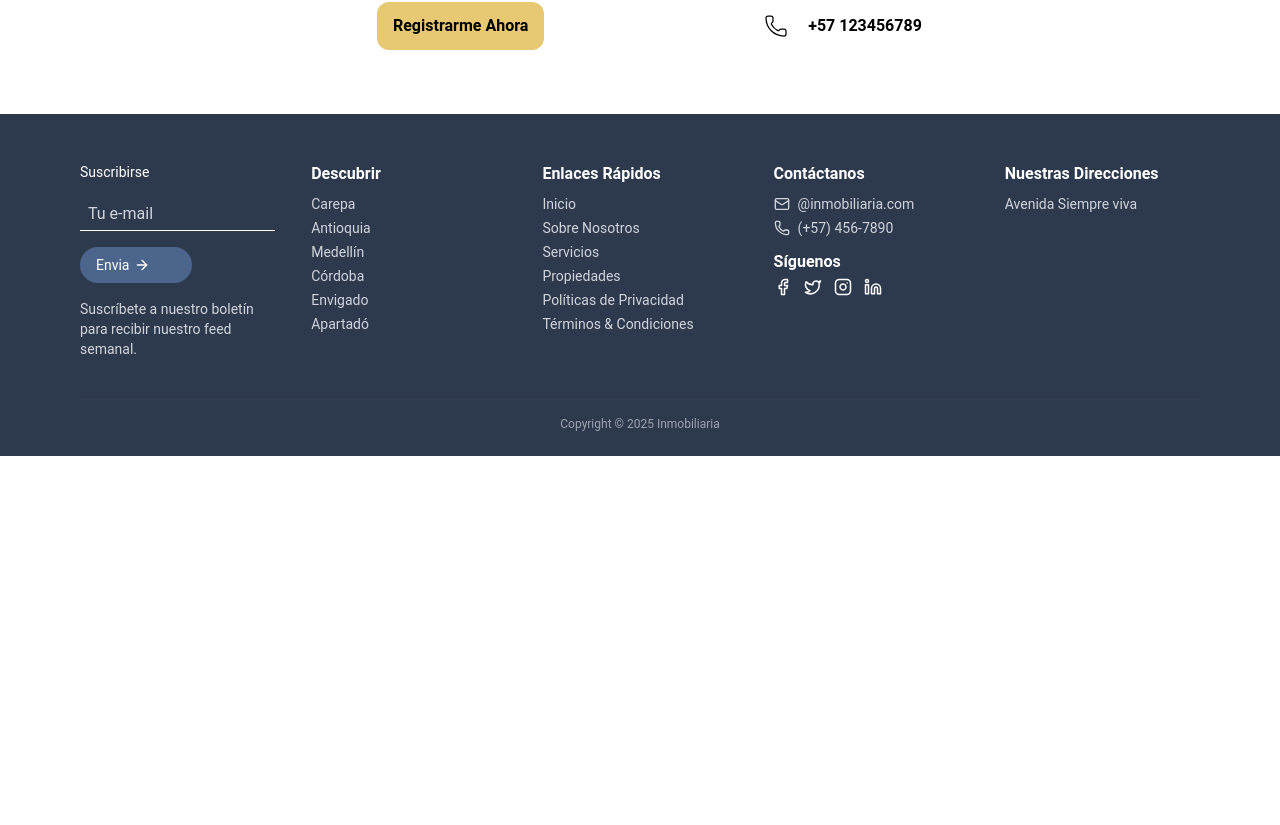
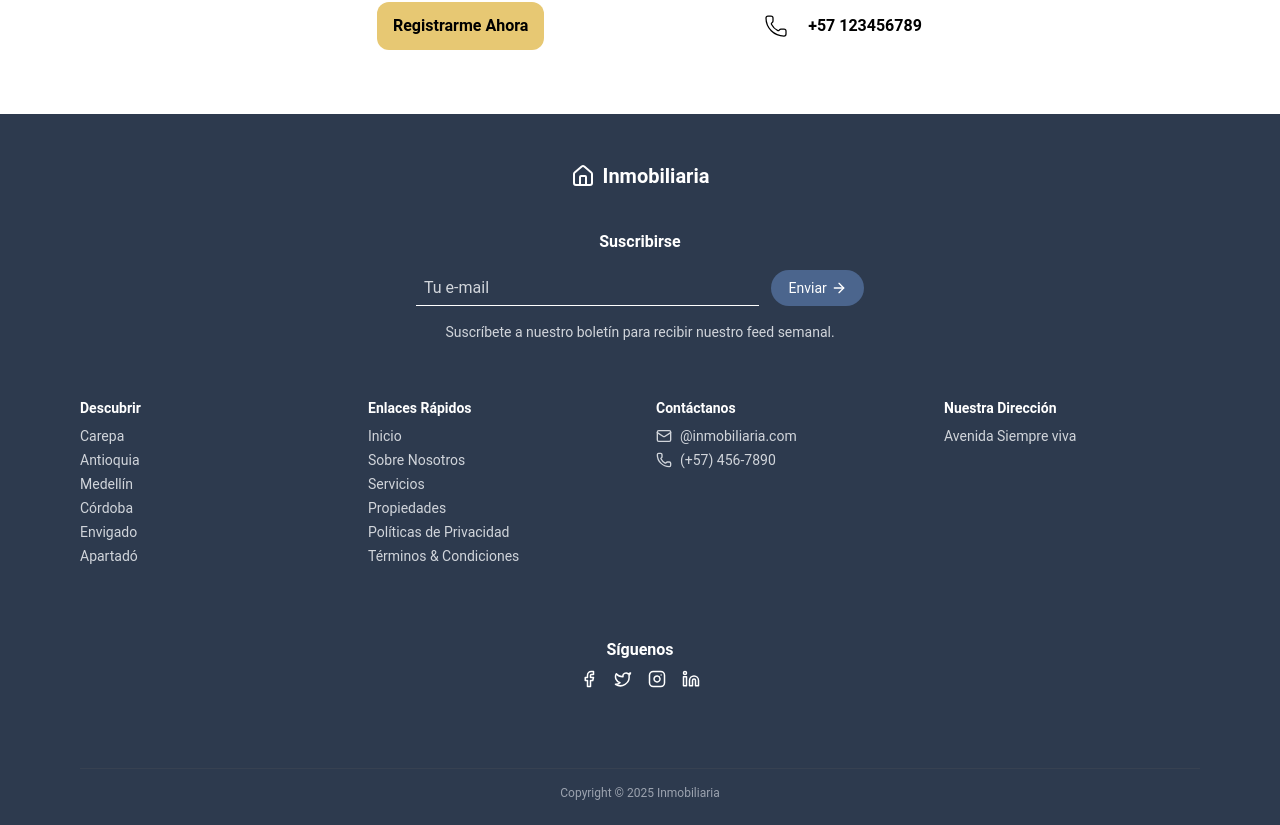
Before and after one commit to MiguelRicardo2003/Frontend-Inmobiliaria, a React (Vite) app: page / in a window 1280 px wide. Shown: the part 3967-4792 px from the top of the page. Before the commit the page ends 4423 px from the top, so only its background shows below. Built offline with nearby package versions, Linux system fonts and the light colour scheme.

Commit message:
correccion footer

```diff
--- a/src/components/ui/Footer.jsx
+++ b/src/components/ui/Footer.jsx
@@ -1,36 +1,42 @@
-import { ArrowRight, Phone, Mail, Facebook, Twitter, Instagram, Linkedin } from "lucide-react";
 import { NavLink } from "react-router-dom";
+import { ArrowRight, Mail, Phone, Facebook, Twitter, Instagram, Linkedin, Home } from "lucide-react";
 
 const Footer = () => {
   return (
     <footer className="bg-[#2D3A4E] text-white pt-12 pb-6 px-4 sm:px-8 lg:px-20">
-      <div className="max-w-7xl mx-auto grid grid-cols-1 md:grid-cols-3 lg:grid-cols-5 gap-x-9 gap-y-9">
-        {/* Logo + Suscripción */}
-        <div className="flex flex-col gap-2">
-          {/* <div className="flex items-center gap-2 mb-4">
-            <img src="/LogoZeta.png" alt="Logo" className="h-6" />
-            <h1 className="text-xl font-bold">JustHome</h1>
-          </div> */}
-          <p className="text-sm mb-2">Suscribirse</p>
-          <div className="flex flex-col gap-4 mb-2">
+      <div className="max-w-7xl mx-auto flex flex-col gap-10">
+
+        {/* LOGO / TITULO */}
+        <div className="flex items-center justify-center gap-2">
+          <Home size={24} />
+          <h1 className="text-xl font-bold">Inmobiliaria</h1>
+        </div>
+
+        {/* Sección SUSCRIBIRSE - solo 1 columna centrada */}
+        <div className="flex flex-col items-center gap-4 text-center">
+          <h2 className="text-base font-semibold">Suscribirse</h2>
+          <div className="flex flex-col sm:flex-row gap-3 w-full max-w-md">
             <input
               type="email"
               placeholder="Tu e-mail"
-              className="bg-transparent border-b border-white text-white placeholder-gray-300 focus:outline-none focus:border-blue-400 px-2 py-1 w-full sm:w-auto"
+              className="bg-transparent border-b border-white text-white placeholder-gray-300 focus:outline-none focus:border-blue-400 px-2 py-1 w-full"
             />
-            <button className="bg-[#4b658d] hover:bg-blue-600 px-4 py-2 rounded-full text-sm flex items-center gap-1 w-28">
-              Envia <ArrowRight size={16} />
+            <button className="bg-[#4b658d] hover:bg-blue-600 px-4 py-2 rounded-full text-sm flex items-center gap-1 w-full sm:w-28 justify-center">
+              Enviar <ArrowRight size={16} />
             </button>
           </div>
-          <p className="text-sm text-gray-300">
+          <p className="text-sm text-gray-300 max-w-md">
             Suscríbete a nuestro boletín para recibir nuestro feed semanal.
           </p>
         </div>
 
+        {/* Grid: 2 columnas desde sm y 4 en lg */}
+        <div className="grid grid-cols-2 sm:grid-cols-2 lg:grid-cols-4 gap-8 text-sm mt-4">
+
           {/* Descubrir */}
-        <div>
+          <div className="flex flex-col items-center lg:items-start">
             <h3 className="font-semibold mb-2">Descubrir</h3>
-          <ul className="text-sm space-y-1 text-gray-300">
+            <ul className="space-y-1 text-gray-300">
               <li>Carepa</li>
               <li>Antioquia</li>
               <li>Medellín</li>
@@ -41,65 +47,51 @@ const Footer = () => {
           </div>
 
           {/* Enlaces Rápidos */}
-        <div>
+          <div className="flex flex-col items-center lg:items-start">
             <h3 className="font-semibold mb-2">Enlaces Rápidos</h3>
-          <ul className="text-sm space-y-1 text-gray-300">
-            <li>
-              <NavLink to="/">Inicio</NavLink>
-            </li>
-            <li>
-              <NavLink to="/about">Sobre Nosotros</NavLink>
-            </li>
-            <li>
-              <NavLink to="/servicios">Servicios</NavLink>
-            </li>
-            <li>
-              <NavLink to="/propiedades">Propiedades</NavLink>
-            </li>
-            <li>
-              <NavLink to="/politica">Políticas de Privacidad</NavLink>
-            </li>
-            <li>
-              <NavLink to="/terminos">Términos & Condiciones</NavLink>
-            </li>
+            <ul className="space-y-1 text-gray-300">
+              <li><NavLink to="/">Inicio</NavLink></li>
+              <li><NavLink to="/about">Sobre Nosotros</NavLink></li>
+              <li><NavLink to="/servicios">Servicios</NavLink></li>
+              <li><NavLink to="/propiedades">Propiedades</NavLink></li>
+              <li><NavLink to="/politica">Políticas de Privacidad</NavLink></li>
+              <li><NavLink to="/terminos">Términos & Condiciones</NavLink></li>
             </ul>
           </div>
 
-        {/* Contactanos */}
-        <div>
+          {/* Contacto */}
+          <div className="flex flex-col items-center lg:items-start">
             <h3 className="font-semibold mb-2">Contáctanos</h3>
-          <div className="flex items-center gap-2 text-sm text-gray-300 mb-1">
+            <div className="flex items-center gap-2 text-gray-300 mb-1">
               <Mail size={16} /> <span>@inmobiliaria.com</span>
             </div>
-          <div className="flex items-center gap-2 text-sm text-gray-300 mb-3">
+            <div className="flex items-center gap-2 text-gray-300 mb-3">
               <Phone size={16} /> <span>(+57) 456-7890</span>
-          </div>
-          <h4 className="font-semibold mb-1">Síguenos</h4>
-          <div className="flex gap-3">
-            <a href="#" className="hover:text-white">
-              <Facebook size={18} />
-            </a>
-            <a href="#" className="hover:text-white">
-              <Twitter size={18} />
-            </a>
-            <a href="#" className="hover:text-white">
-              <Instagram size={18} />
-            </a>
-            <a href="#" className="hover:text-white">
-              <Linkedin size={18} />
-            </a>
             </div>
           </div>
 
           {/* Dirección */}
-        <div>
-          <h3 className="font-semibold mb-2">Nuestras Direcciones</h3>
-          <p className="text-sm text-gray-300">Avenida Siempre viva</p>
+          <div className="flex flex-col items-center lg:items-start">
+            <h3 className="font-semibold mb-2">Nuestra Dirección</h3>
+            <p className="text-gray-300">Avenida Siempre viva</p>
           </div>
         </div>
 
+        {/* Redes sociales centrado */}
+        <div className="flex flex-col items-center gap-2 mt-8">
+          <h4 className="font-semibold">Síguenos</h4>
+          <div className="flex gap-4">
+            <a href="#" className="hover:text-white"><Facebook size={18} /></a>
+            <a href="#" className="hover:text-white"><Twitter size={18} /></a>
+            <a href="#" className="hover:text-white"><Instagram size={18} /></a>
+            <a href="#" className="hover:text-white"><Linkedin size={18} /></a>
+          </div>
+        </div>
+
+        {/* Base Footer */}
         <div className="text-center text-xs text-gray-400 mt-10 border-t border-gray-700 pt-4">
           Copyright © {new Date().getFullYear()} Inmobiliaria
+        </div>
       </div>
     </footer>
   );
```
Lines whose indentation alone changed are shown as unchanged.
